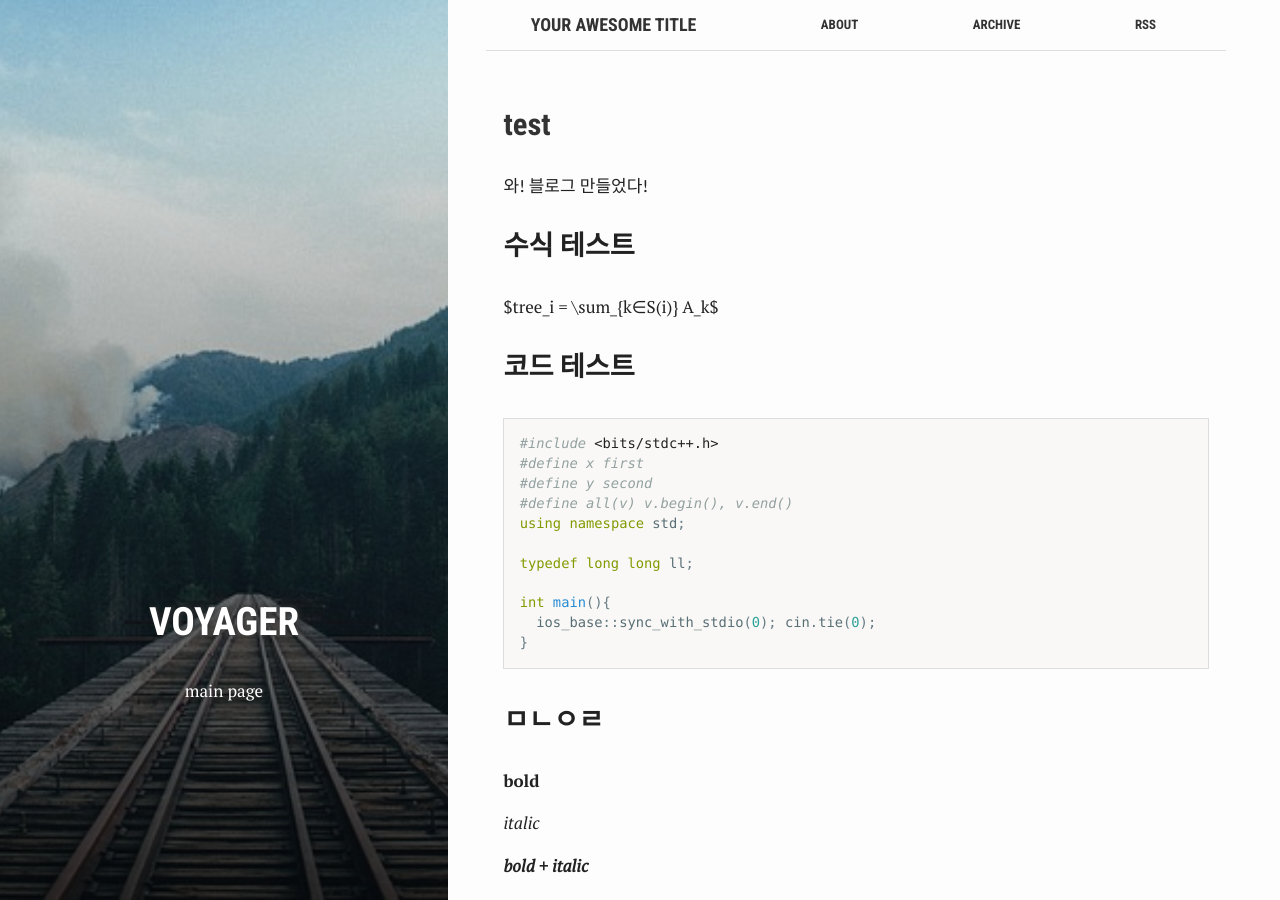
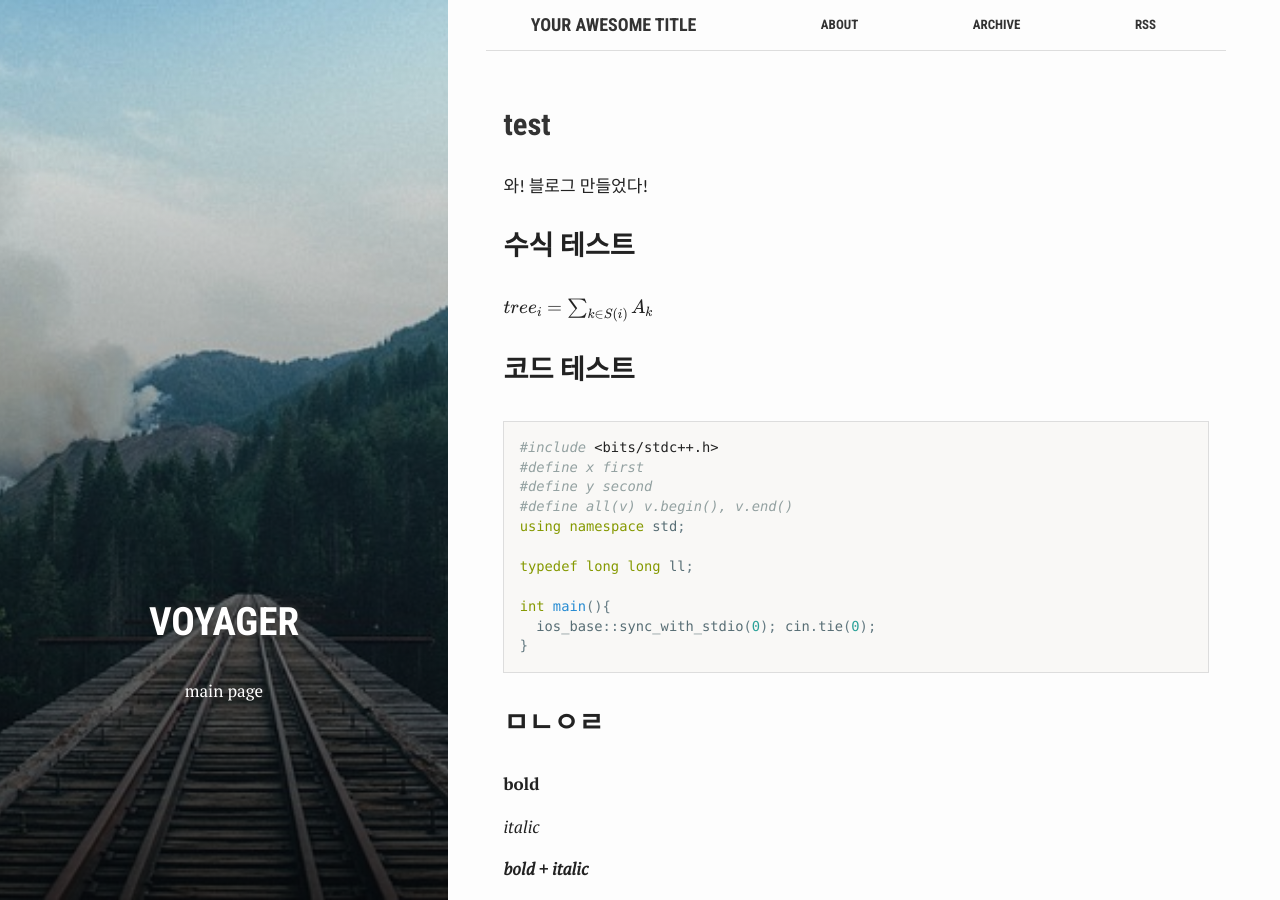
Before and after one commit to JusticeHuiSecond/JusticeHuiSecond.github.io, a Jekyll site: the page built from index.html, in a window 1280 px wide and 900 px high. Built offline with Jekyll 4.4.1, drawn with Linux system fonts in a browser that asks for light colours; formulas are drawn with MathJax 3; part of the change alters nothing that is shown.

```diff
--- a/_includes/head.html
+++ b/_includes/head.html
@@ -1,4 +1,15 @@
 <head>
+    <!-- mathjax -->
+  <script type="text/x-mathjax-config">
+      MathJax.Hub.Config({
+          tex2jax: {
+              inlineMath: [['$','$'], ['\\(','\\)']],
+              processEscapes: true
+          }
+      });
+  </script>
+  <script src='https://cdnjs.cloudflare.com/ajax/libs/mathjax/2.7.5/MathJax.js?config=TeX-MML-AM_CHTML' async></script>
+  <!-- mathjax -->
   <meta charset="utf-8">
   <meta http-equiv="X-UA-Compatible" content="IE=edge">
   <meta name="viewport" content="width=device-width, initial-scale=1">
```
